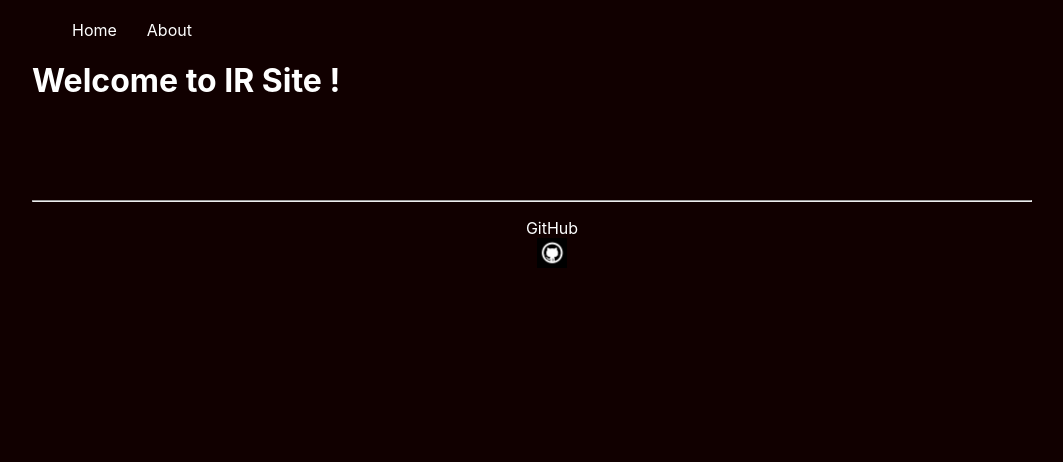
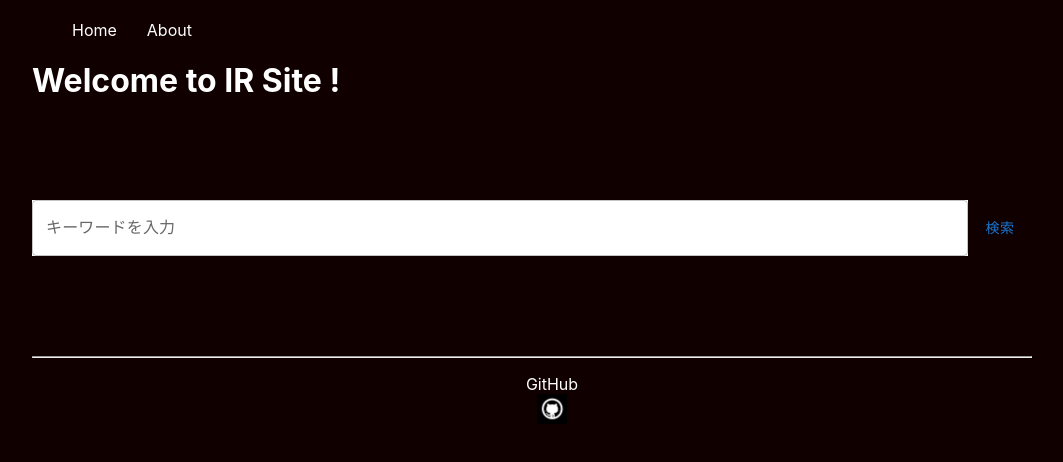
Before and after one commit to yamoyamoto/information_retrieval_site, a Next.js app: page /information_retrieval/search_document in a window 1280 px wide. Shown: the top 462 px of the page, without its empty margins (108-1171 px from the left). Built offline with nearby package versions, Linux system fonts and the light colour scheme.

Commit message:
use component

```diff
--- a/pages/information_retrieval/search_document.tsx
+++ b/pages/information_retrieval/search_document.tsx
@@ -1,5 +1,6 @@
 import type { NextPage } from "next";
 import Head from "next/head";
+import { SearchDocumentApp } from "../../src/components/organisms/SearchDocumentApp";
 
 const Home: NextPage = () => {
   return (
@@ -13,7 +14,9 @@ const Home: NextPage = () => {
       <main>
         <h1>Welcome to IR Site !</h1>
 
-        <div style={{ margin: "100px 0" }}></div>
+        <div style={{ margin: "100px 0" }}>
+          <SearchDocumentApp />
+        </div>
       </main>
     </div>
   );
--- a/src/components/organisms/SearchDocumentApp.tsx
+++ b/src/components/organisms/SearchDocumentApp.tsx
@@ -1,22 +1,14 @@
-import { TextareaAutosize, Button } from "@mui/material";
 import * as React from "react";
+import { SearchBox } from "../molecule/SearchBox";
 
 type SearchDocumentAppProps = {};
 
 export const SearchDocumentApp = (props: SearchDocumentAppProps) => {
   const [query, setQuery] = React.useState("");
-  console.log(query);
 
   return (
     <div>
-      <p>キーワード入力</p>
-      <TextareaAutosize
-        value={query}
-        onChange={(event) => {
-          setQuery(event.target.value);
-        }}
-      ></TextareaAutosize>
-      <Button style={{ backgroundColor: "purple" }}>検索!</Button>
+      <SearchBox query={query} updateQuery={setQuery} />
     </div>
   );
 };
```
